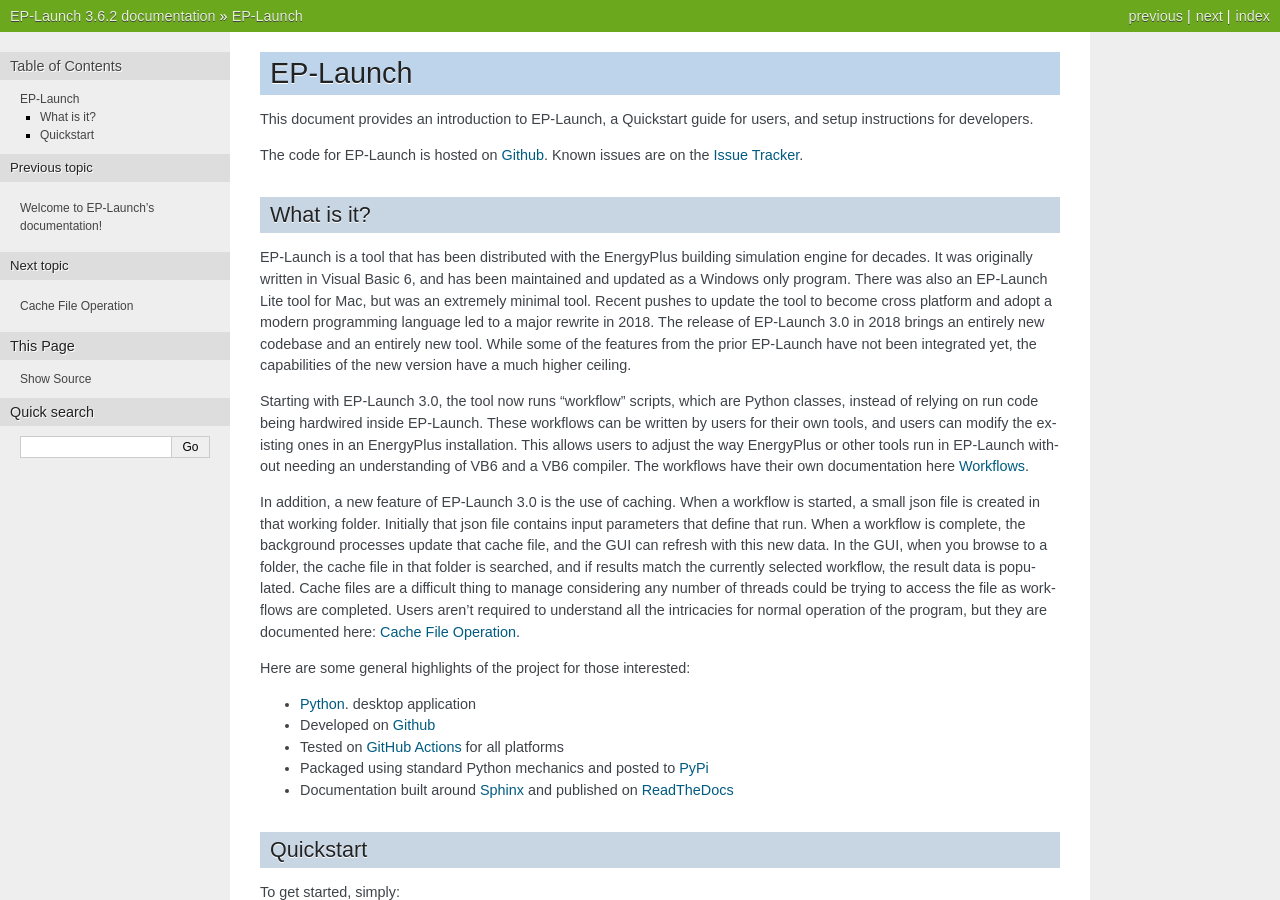
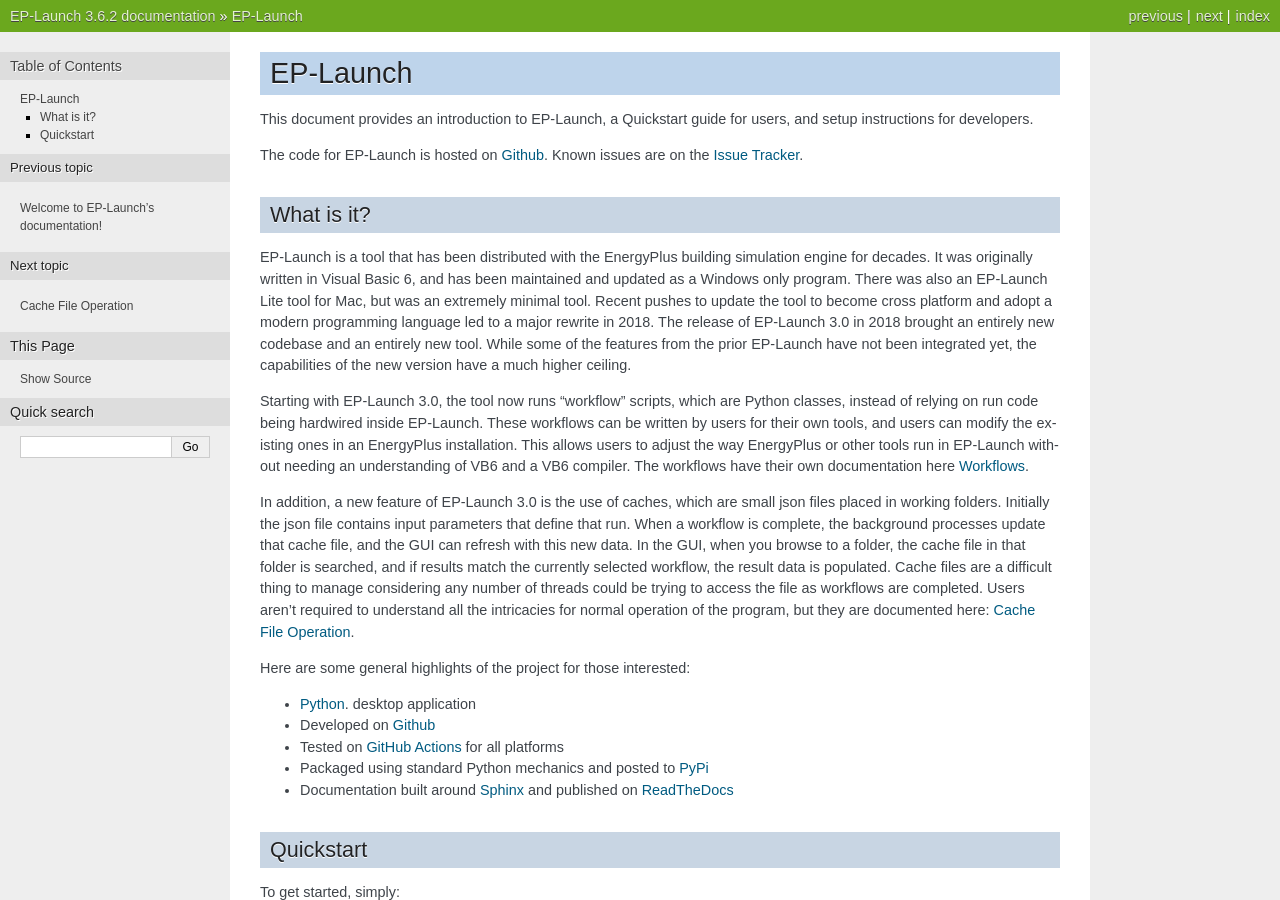
Before and after one commit to NREL/EP-Launch, a Sphinx documentation site: the page built from docs/intro.rst, in a window 1280 px wide and 900 px high. Built offline with Sphinx 7.4.7, drawn with Linux system fonts in a browser that asks for light colours.

Commit message:
Update docs and minor code tweaks

```diff
--- a/docs/intro.rst
+++ b/docs/intro.rst
@@ -13,7 +13,7 @@
 It was originally written in Visual Basic 6, and has been maintained and updated as a Windows only program.
 There was also an EP-Launch Lite tool for Mac, but was an extremely minimal tool.
 Recent pushes to update the tool to become cross platform and adopt a modern programming language led to a major rewrite in 2018.
-The release of EP-Launch 3.0 in 2018 brings an entirely new codebase and an entirely new tool.
+The release of EP-Launch 3.0 in 2018 brought an entirely new codebase and an entirely new tool.
 While some of the features from the prior EP-Launch have not been integrated yet, the capabilities of the new version have a much higher ceiling.
 
 Starting with EP-Launch 3.0, the tool now runs "workflow" scripts, which are Python classes, instead of relying on run code being hardwired inside EP-Launch.
@@ -21,9 +21,8 @@
 This allows users to adjust the way EnergyPlus or other tools run in EP-Launch without needing an understanding of VB6 and a VB6 compiler.
 The workflows have their own documentation here :ref:`Workflows`.
 
-In addition, a new feature of EP-Launch 3.0 is the use of caching.
-When a workflow is started, a small json file is created in that working folder.
-Initially that json file contains input parameters that define that run.
+In addition, a new feature of EP-Launch 3.0 is the use of caches, which are small json files placed in working folders.
+Initially the json file contains input parameters that define that run.
 When a workflow is complete, the background processes update that cache file, and the GUI can refresh with this new data.
 In the GUI, when you browse to a folder, the cache file in that folder is searched, and if results match the currently selected workflow, the result data is populated.
 Cache files are a difficult thing to manage considering any number of threads could be trying to access the file as workflows are completed.
--- a/docs/navigation.rst
+++ b/docs/navigation.rst
@@ -53,14 +53,14 @@
 In addition to a single persistent favorites list, EP-Launch also supports the ability to save customized groups of files.
 Groups provide a quick list of files to run, and can be manipulated inside the application, or generated from outside.
 Groups can be saved and opened so that power users who may want a more "session-based" environment can easily manage different group files for different projects.
-When a user selects a file location from the groups entry, it will navigate to that folder and attempt to select that file as well.
-The groups menu is shown here:
+When a user double clicks a file location from the groups entry, it will navigate to that folder and attempt to select that file as well.
+The groups list is on the bottom of the window, as shown here:
 
 .. figure:: navigation4.png
    :scale: 100 %
    :alt: image 1
 
-Management of the group happens through the Group options shown, and are generally straight-forward.
+Management of the group happens through the Group options shown, and is generally straight-forward.
 Groups are saved as epg3 files, which are simply a list of file locations in a plain text file.
 These could be created externally and just loaded into EP-Launch for a given session.
 Note that EP-Launch does not do any background checks on whether the entries of a group currently exist, but will warn if you try to run an invalid entry.
--- a/docs/workflows.rst
+++ b/docs/workflows.rst
@@ -15,7 +15,7 @@
 
 Some additional interesting features:
 
-- A workflow has a context function that allows the EPLaunch interface to do grouping of related workflows.
+- A workflow has a context function that allows the EPLaunch interface to group related workflows.
 
   - If multiple workflow files are packaged up with one tool, like they are with EnergyPlus, all those workflows should have the same context.
   - If the workflow is tied to a specific version of a piece of software, and you might have more than one version on your computer, the context should have the version number in it.
```
Also changed, not shown: docs/navigation1.png, docs/navigation4.png, 3 other files.
